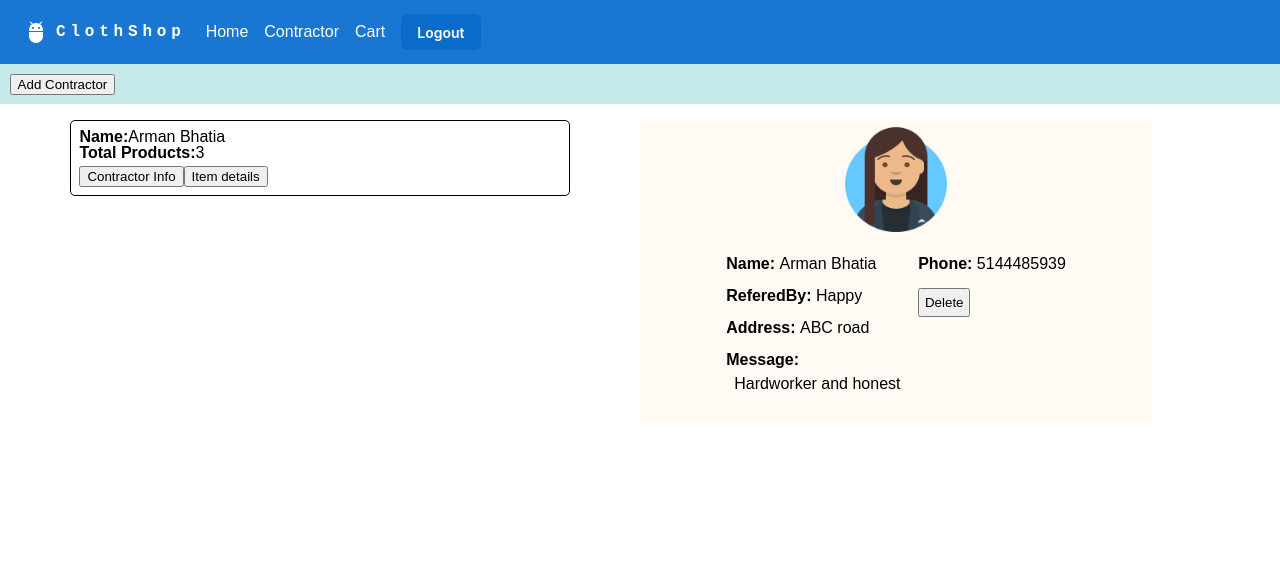
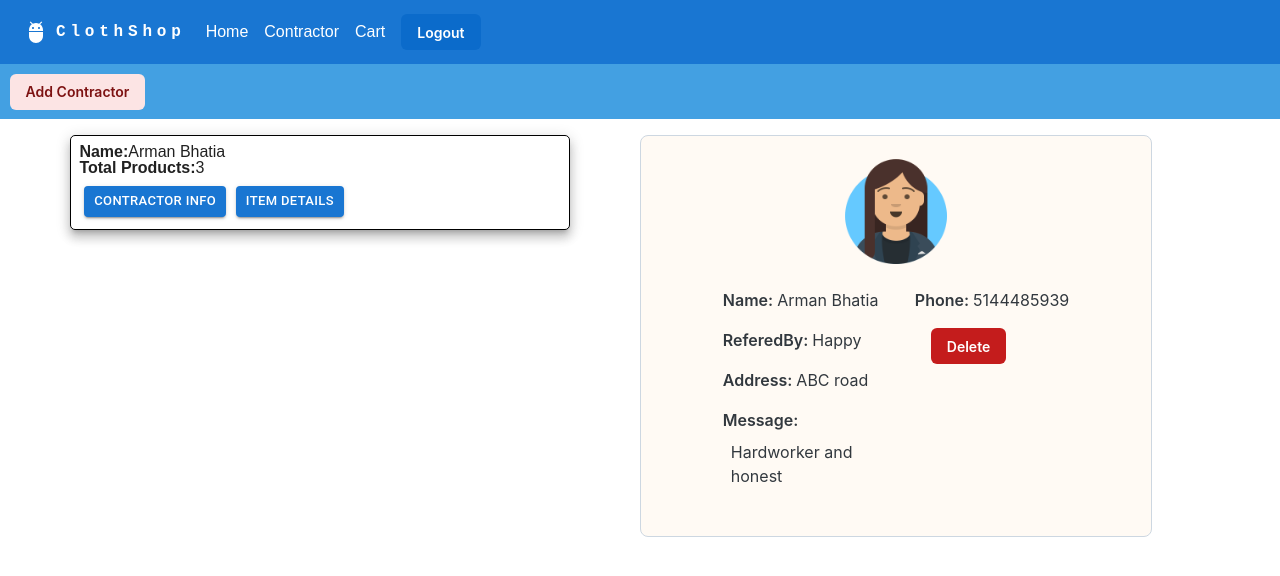
Before and after one commit to ArmanBhatia0100/ClothBox, a React (Create React App) app: page /contractor in a window 1280 px wide. Shown: the top 576 px of the page. Built offline with nearby package versions, Linux system fonts and the light colour scheme.

Commit message:
Final Commit of MUI

```diff
--- a/src/components/Cart/Cart.jsx
+++ b/src/components/Cart/Cart.jsx
@@ -25,7 +25,9 @@ export default function Cart() {
   return (
     <React.Fragment>
       <Header />
-      <Typography level="h2">Items in cart</Typography>
+      <Typography level="h2" m="2rem">
+        Cart Items
+      </Typography>
       <div>
         <Grid container spacing={0}>
           <Grid item lg={9}>
@@ -45,7 +47,7 @@ export default function Cart() {
           <Grid item lg={2}>
             <Card>
               <div>
-                <h3>Search for the contrators</h3>
+                <h3>Search Contractors</h3>
                 <Input type="search" size="small" />
               </div>
               {contractorsList.map(function (contractor, index) {
--- a/src/components/Contractors/Contractor.jsx
+++ b/src/components/Contractors/Contractor.jsx
@@ -4,6 +4,8 @@ import ContractsBanner from "./ContractorsBanner/ContractorBanner";
 import { useState } from "react";
 import "./Contractor.scss";
 import { useSelector } from "react-redux";
+
+import { Button } from "@mui/joy";
 
 //
 export default function Contractor() {
@@ -16,13 +18,14 @@ export default function Contractor() {
 
       {/* Add Contractor button */}
       <div className="contractor_subMenu">
-        <button
-          className="addContractorBtn"
+        <Button
+          variant="soft"
+          color="danger"
           type="button"
           onClick={() => setAddContractor(() => !addContractor)}
         >
           Add Contractor
-        </button>
+        </Button>
       </div>
 
       {/* Contractor Banner */}
--- a/src/components/Contractors/Contractor.scss
+++ b/src/components/Contractors/Contractor.scss
@@ -6,7 +6,7 @@
 .contractor_subMenu {
   display: flex;
   padding: 0.6rem;
-  background-color: rgb(198, 234, 234);
+  background-color: rgb(67, 160, 226);
   .addContractorBtn {
     text-align: left;
   }
--- a/src/components/Contractors/ContractorCard/ContractorCard.jsx
+++ b/src/components/Contractors/ContractorCard/ContractorCard.jsx
@@ -7,6 +7,8 @@ import {
 } from "../../../store/ContractorSlice";
 import "./ContractorCard.scss";
 import { useState } from "react";
+
+import { Button, Card } from "@mui/material";
 
 export default function ContractorCard({ contractorsList }) {
   const [showList, setShowList] = useState(false);
@@ -36,7 +38,7 @@ const ContractorOverview = ({
     <div className="contractor_overview--container">
       {contractorsAssignmentList.map((contractor, index) => {
         return (
-          <div key={index} className="contractor_overview--card">
+          <Card raised={true} key={index} className="contractor_overview--card">
             <div className="contractorInfo" style={{ textAlign: "left" }}>
               <h1>
                 <span style={{ fontWeight: 600 }}>Name:</span>
@@ -48,8 +50,12 @@ const ContractorOverview = ({
               </h3>
             </div>
             <div className="contratorActionBtnContainer">
-              <button
-                className="btn itemDetailsBtn"
+              <Button
+                variant="contained"
+                size="small"
+                sx={{
+                  margin: "0.3rem",
+                }}
                 type="button"
                 onClick={() => {
                   dispatch(findContractorDetails(contractor.id));
@@ -57,19 +63,23 @@ const ContractorOverview = ({
                 }}
               >
                 Contractor Info
-              </button>
-              <button
-                className="btn infoBtn"
+              </Button>
+              <Button
+                variant="contained"
+                size="small"
                 type="button"
+                sx={{
+                  margin: "0.3rem",
+                }}
                 onClick={() => {
                   dispatch(findContractorDetails(contractor.id));
                   showListCardHandler(true);
                 }}
               >
                 Item details
-              </button>
+              </Button>
             </div>
-          </div>
+          </Card>
         );
       })}
     </div>
--- a/src/components/Contractors/ContractorDetail/ContractorDetails.jsx
+++ b/src/components/Contractors/ContractorDetail/ContractorDetails.jsx
@@ -2,6 +2,7 @@ import { useDispatch, useSelector } from "react-redux";
 import { itemReceived } from "../../../store/ContractorSlice";
 import { useRef } from "react";
 import AssignItem from "./assignItem";
+import { Card, Button } from "@mui/joy";
 
 const ContractorDetails = ({ showItemsList }) => {
   const dispatch = useDispatch();
@@ -11,7 +12,7 @@ const ContractorDetails = ({ showItemsList }) => {
 
   return (
     <div className="contractor_details--container">
-      <div className="wrapper">
+      <Card raised={true} className="wrapper">
         {/* This is the profile photo section */}
         <div className="profile_info">
           <div className="profile_photo">
@@ -43,15 +44,20 @@ const ContractorDetails = ({ showItemsList }) => {
                   <span>{contractorsDetails.phone}</span>
                 </div>
                 <div>
-                  <button
-                    className="profile_del--btn"
+                  <Button
+                    variant="solid"
+                    color="danger"
+                    size="md"
+                    sx={{
+                      margin: "1rem",
+                    }}
                     type="button"
                     onClick={() => {
                       dispatch(deleteContractor(contractorsDetails.id));
                     }}
                   >
                     Delete
-                  </button>
+                  </Button>
                 </div>
               </div>
             </div>
@@ -59,7 +65,7 @@ const ContractorDetails = ({ showItemsList }) => {
             <ItemDetail itemDetails={contractorsDetails.itemsInCart} />
           )}
         </div>
-      </div>
+      </Card>
     </div>
   );
 };
--- a/src/components/Contractors/ContractorDetail/assignItem.jsx
+++ b/src/components/Contractors/ContractorDetail/assignItem.jsx
@@ -1,19 +1,25 @@
 import { useDispatch } from "react-redux";
 import { itemReceived } from "../../../store/ContractorSlice";
 import { useRef } from "react";
+import { Button } from "@mui/material";
 
 const AssignItem = ({ item, contractorsDetails }) => {
   const dispatch = useDispatch();
   const itemReceivedRef = useRef(null);
-  console.log(itemReceivedRef);
+
   return (
     <div className="item">
       <div className="date">23/08/23</div>
-      <div>
-        {item.name} X {item.qty}
-      </div>
-      <input type="number" ref={itemReceivedRef} max={item.qty} />
-      <button
+      <div>{item.name}</div>
+      <div>x{item.qty}</div>
+      <input
+        type="number"
+        ref={itemReceivedRef}
+        max={item.qty}
+        placeholder="received"
+      />
+      <Button
+        color="success"
         type="button"
         onClick={() => {
           if (itemReceivedRef.current.value <= item.qty) {
@@ -32,7 +38,7 @@ const AssignItem = ({ item, contractorsDetails }) => {
         }}
       >
         Submit
-      </button>
+      </Button>
     </div>
   );
 };
--- a/src/components/Contractors/ContractorsBanner/ContractorBanner.jsx
+++ b/src/components/Contractors/ContractorsBanner/ContractorBanner.jsx
@@ -1,8 +1,9 @@
-import { Link } from "react-router-dom";
 import "./ContractorsBanner.scss";
-import { useRef, useState } from "react";
+import { useRef } from "react";
 import { addContractor } from "../../../store/ContractorSlice";
 import { useDispatch, useSelector } from "react-redux";
+
+import { Button, Container } from "@mui/material";
 
 export default function ContractsBanner() {
   // Used the ref to fecth the input data
@@ -39,7 +40,7 @@ export default function ContractsBanner() {
         "";
   };
   return (
-    <div class="contractorFormcontainer">
+    <Container maxWidth="sm">
       <form id="contact" onSubmit={addContractorHandler}>
         <h3>Add Contractor</h3>
         <fieldset>
@@ -82,11 +83,11 @@ export default function ContractsBanner() {
           ></textarea>
         </fieldset>
         <fieldset>
-          <button name="submit" type="submit" id="contact-submit">
+          <Button variant="contained" color="primary" type="submit">
             Submit
-          </button>
+          </Button>
         </fieldset>
       </form>
-    </div>
+    </Container>
   );
 }
--- a/src/components/Contractors/ContractorsBanner/ContractorsBanner.scss
+++ b/src/components/Contractors/ContractorsBanner/ContractorsBanner.scss
@@ -73,7 +73,7 @@
     cursor: pointer;
     width: 100%;
     border: none;
-    background: #0cf;
+    background: hsl(210, 78%, 41%);
     color: #fff;
     margin: 0 0 5px;
     padding: 10px;
@@ -179,7 +179,7 @@ fieldset {
   cursor: pointer;
   width: 100%;
   border: none;
-  background: #0cf;
+  background: hsl(210, 78%, 41%);
   color: #fff;
   margin: 0 0 5px;
   padding: 10px;
```
